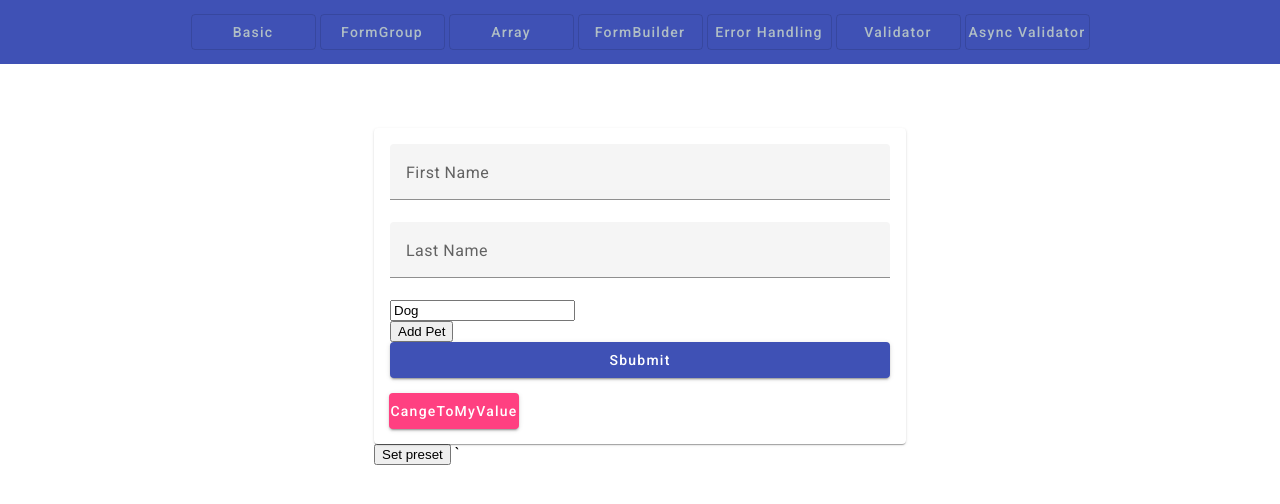
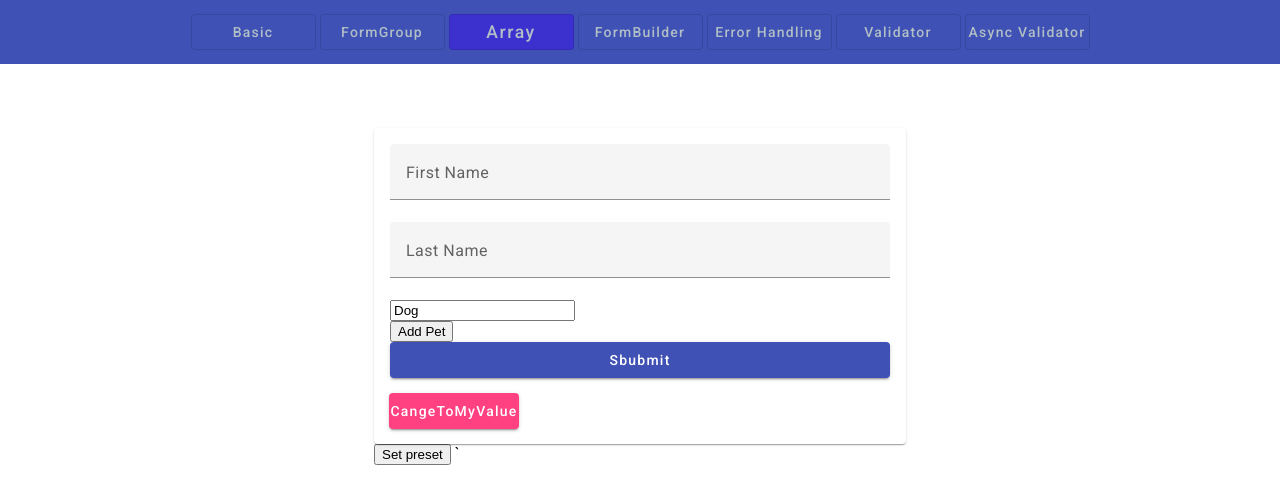
Before and after one commit to elyas21/Angular-Reactive-form, an Angular app: page /array in a window 1280 px wide. Shown: the top 504 px of the page. Built offline with nearby package versions, Linux system fonts and the light colour scheme.

Commit message:
router link active update

```diff
--- a/src/app/app.component.html
+++ b/src/app/app.component.html
@@ -1,12 +1,12 @@
 <mat-toolbar color="primary" class="nav-toolbar">
 
-    <a mat-stroked-button [routerLink]="['basic']" routerLinkActive="router-link-active">Basic</a>
-    <a mat-stroked-button [routerLink]="['group']" routerLinkActive="router-link-active">FormGroup</a>
-    <a mat-stroked-button [routerLink]="['array']" routerLinkActive="router-link-active">Array</a>
-    <a mat-stroked-button [routerLink]="['builder']" routerLinkActive="router-link-active">FormBuilder</a>
-    <a mat-stroked-button [routerLink]="['error']" routerLinkActive="router-link-active">Error Handling</a>
-    <a mat-stroked-button [routerLink]="['validator']" routerLinkActive="router-link-active">Validator</a>
-    <a mat-stroked-button [routerLink]="['async-validator']" routerLinkActive="router-link-active">Async Validator</a>
+    <a routerLinkActive="activeLink" mat-stroked-button   [routerLink]="['basic']" >Basic</a>
+    <a routerLinkActive="activeLink" mat-stroked-button  [routerLink]="['group']" >FormGroup</a>
+    <a routerLinkActive="activeLink" mat-stroked-button  [routerLink]="['array']" >Array</a>
+    <a routerLinkActive="activeLink" mat-stroked-button  [routerLink]="['builder']" >FormBuilder</a>
+    <a routerLinkActive="activeLink" mat-stroked-button  [routerLink]="['error']" >Error Handling</a>
+    <a routerLinkActive="activeLink" mat-stroked-button  [routerLink]="['validator']" >Validator</a>
+    <a routerLinkActive="activeLink" mat-stroked-button  [routerLink]="['async-validator']" >Async Validator</a>
 
 </mat-toolbar>
 
--- a/src/app/app.component.scss
+++ b/src/app/app.component.scss
@@ -15,3 +15,9 @@ main{
     place-content: center;
     padding: 5%;
 }
+.activeLink{
+    background-color: rgb(60 49 207);
+    color: black;
+    font-size: 1.1rem;
+    min-width: auto;
+}
```
